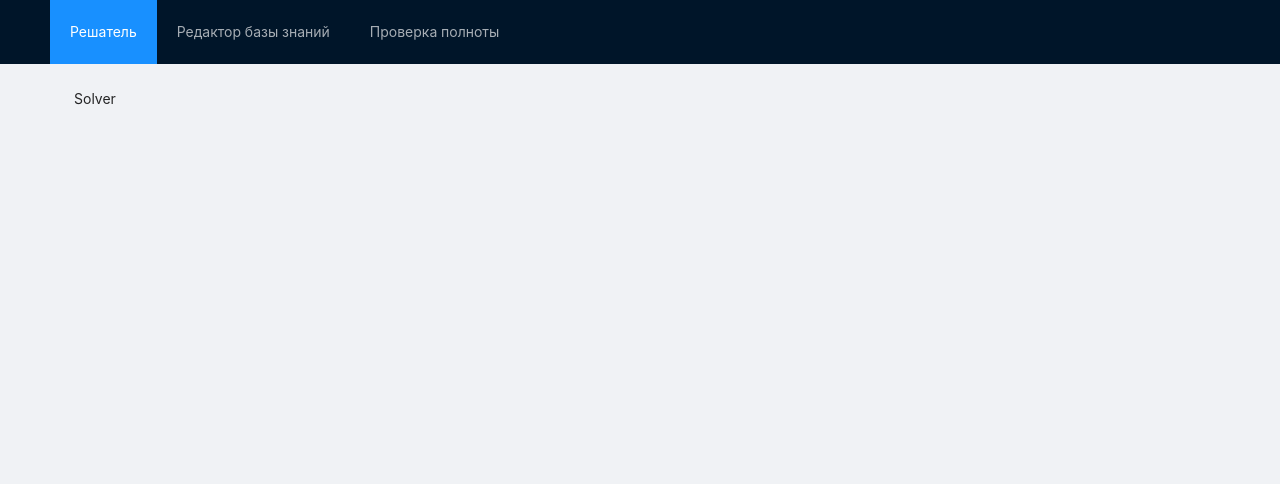
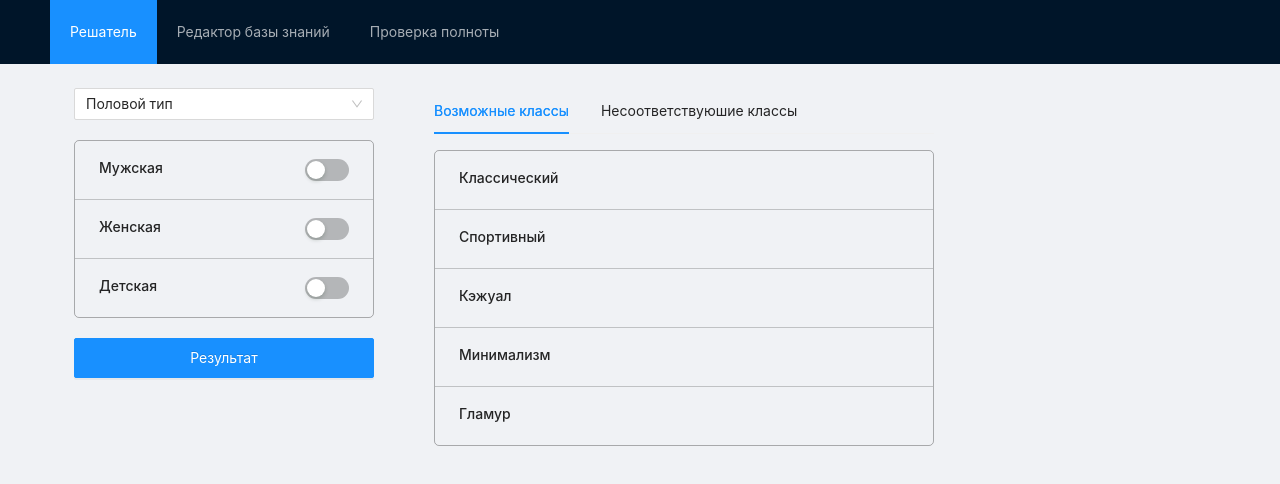
Before and after one commit to prizman2000/knowledge_based_system, a React (Create React App) app in the folder client/: page / in a window 1280 px wide. Shown: the top 484 px of the page. Built offline with nearby package versions, Linux system fonts and the light colour scheme.

Commit message:
finished resolver screen

```diff
--- a/client/src/components/ClassFeatures/ClassFeatures.js
+++ b/client/src/components/ClassFeatures/ClassFeatures.js
@@ -45,9 +45,7 @@ export default function ClassFeatures() {
                         <Switch/>
                     </List.Item>
                 }
-            >
-
-            </List>
+            />
         </>
     );
 }
--- a/client/src/components/ClassFeaturesValues/ClassFeaturesValues.js
+++ b/client/src/components/ClassFeaturesValues/ClassFeaturesValues.js
@@ -60,9 +60,7 @@ export default function ClassFeaturesValues() {
                         <Switch/>
                     </List.Item>
                 }
-            >
-
-            </List>
+            />
         </>
     );
 }
--- a/client/src/pages/Solver/Solver.js
+++ b/client/src/pages/Solver/Solver.js
@@ -1,11 +1,107 @@
 import React from "react";
 import s from './Solver.module.scss';
+import {Button, List, Select, Switch, Tabs} from "antd";
+
+const { TabPane } = Tabs;
+
+const { Option } = Select;
 
 export default function Solver() {
 
+    const dataClass = [
+        'Классический',
+        'Спортивный',
+        'Кэжуал',
+        'Минимализм',
+        'Гламур',
+    ];
+
+    const dataFeatures = [
+        'Половой тип',
+        'Тип ношения',
+        'Цвет',
+        'Цена',
+        'Размер',
+    ];
+
+    const dataValues = [
+        'Мужская',
+        'Женская',
+        'Детская'
+    ];
+
+    const handleChange = () => {
+        console.log('changed');
+    };
+
+    const handleChangeFeature = () => {
+        console.log('changed');
+    };
+
+    const callback = (key) => {
+        console.log(key);
+    }
+
     return (
-        <>
-            Solver
-        </>
+        <div className={s.ctn}>
+            <div className={s.left_col}>
+                <Select className={s.input_select} defaultValue={dataFeatures[0]} onChange={handleChange}>
+                    {dataFeatures.map((name, i) =>
+                        <Option value={name}>{name}</Option>
+                    )}
+                </Select>
+                <List
+                    className={s.list}
+                    size={'large'}
+                    borded
+                    dataSource={dataValues}
+                    renderItem={item =>
+                        <List.Item className={s.list_item}>
+                            <List.Item.Meta
+                                title={item}/>
+                            <Switch/>
+                        </List.Item>
+                    }
+                />
+                <Button className={s.submit} type="primary">Результат</Button>
+            </div>
+            <div className={s.right_col}>
+                <Tabs defaultActiveKey="1" onChange={callback}>
+                    <TabPane tab="Возможные классы" key="1">
+                        <List
+                            className={s.list}
+                            size={'large'}
+                            borded
+                            dataSource={dataClass}
+                            renderItem={item =>
+                                <List.Item className={s.list_item}>
+                                    <List.Item.Meta
+                                        title={item}/>
+                                </List.Item>
+                            }
+                        />
+                    </TabPane>
+                    <TabPane tab="Несоответствуюшие классы" key="2">
+                        <List
+                            className={s.list}
+                            size={'large'}
+                            borded
+                            dataSource={dataClass}
+                            renderItem={item =>
+                                <List.Item className={s.list_item}>
+                                    <List.Item.Meta
+                                        title={item}/>
+                                    <Select className={s.input_select} defaultValue={dataFeatures[0]} onChange={handleChangeFeature}>
+                                        {dataFeatures.map((name, i) =>
+                                            <Option className={s.option} value={name}>{name}</Option>
+                                        )}
+                                    </Select>
+                                </List.Item>
+                            }
+                        />
+                    </TabPane>
+                </Tabs>
+            </div>
+        </div>
     );
 }
--- a/client/src/pages/Solver/Solver.module.scss
+++ b/client/src/pages/Solver/Solver.module.scss
@@ -0,0 +1,32 @@
+
+.ctn {
+  display: flex;
+  gap: 60px;
+
+  .left_col {
+    width: 300px;
+    display: flex;
+    flex-direction: column;
+    gap: 20px;
+
+    .input_select {
+    }
+
+    .submit {
+      height: 40px;
+    }
+  }
+
+  .right_col {
+    width: 500px;
+  }
+}
+
+.list {
+  border: 1px solid rgba(0, 0, 0, 0.3);
+  border-radius: 5px;
+
+  .list_item {
+    border-bottom: 1px solid rgba(0, 0, 0, 0.2);
+  }
+}
```
